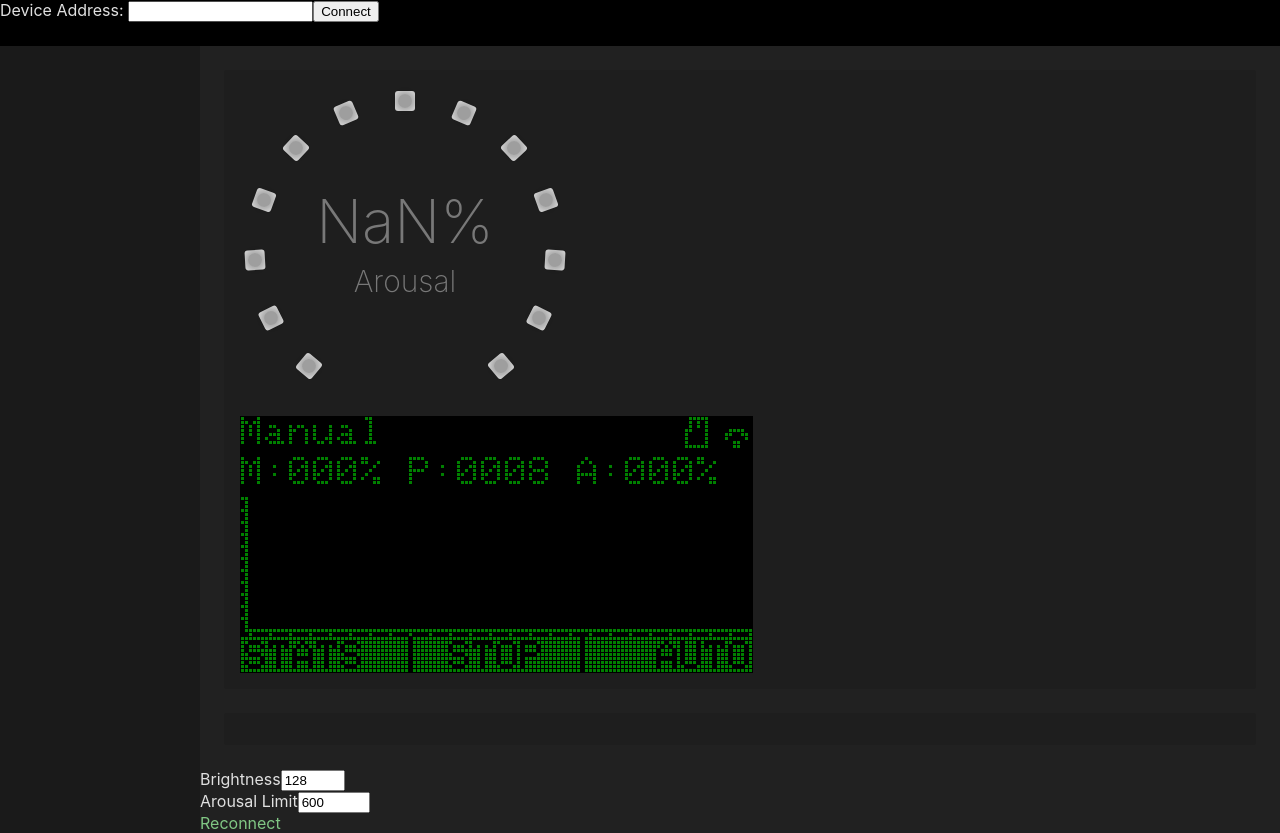
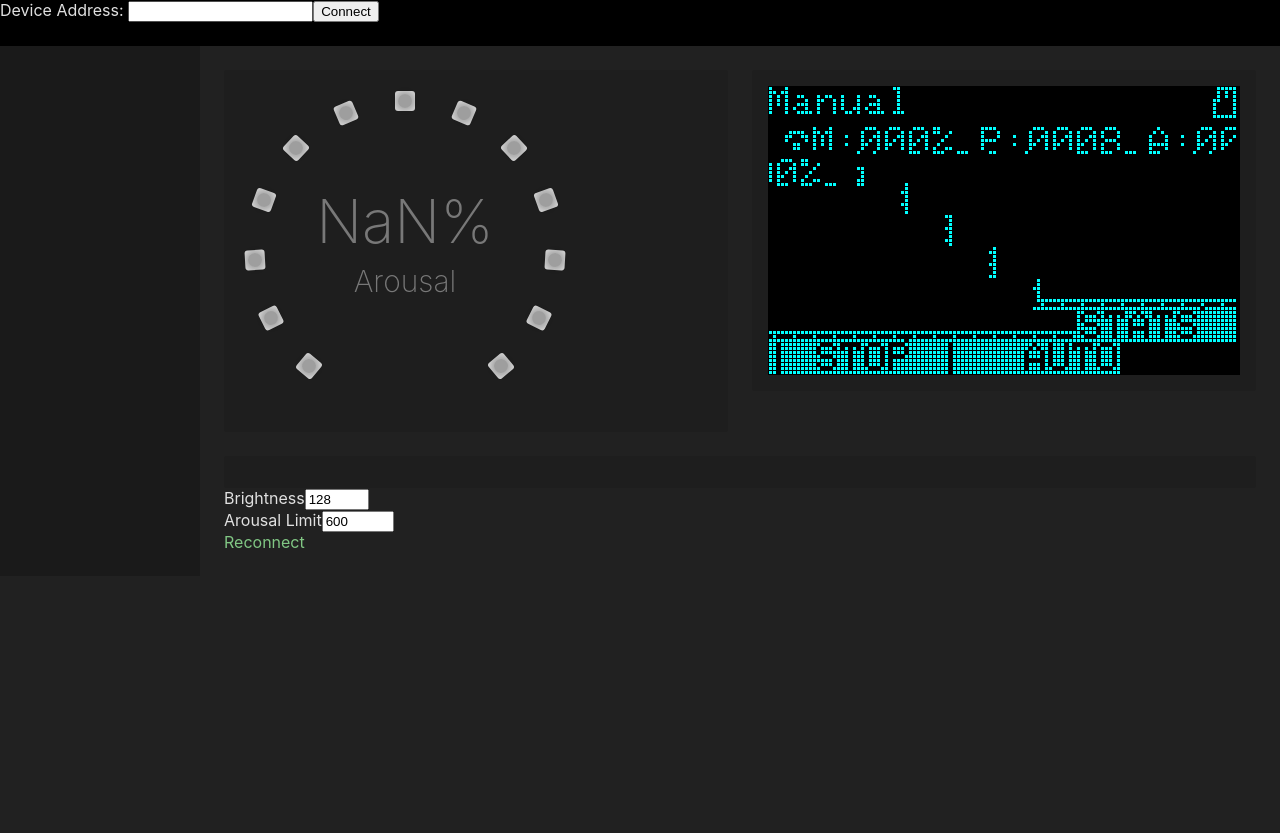
Before and after one commit to MausTec/maus-link-ui, a React (Create React App) app: page / in a window 1280 px wide. After the commit the page ends 800 px from the top, so only its background shows below. Built offline with nearby package versions, Linux system fonts and the light colour scheme.

Commit message:
Add screenshot viewer.

```diff
--- a/src/App.css
+++ b/src/App.css
@@ -21,7 +21,6 @@
 }
 
 .card {
-  margin: 1.5rem;
   background-color: rgba(0,0,0,0.1);
   border-radius: 2px;
   padding: 1rem;
@@ -29,8 +28,38 @@
 
 .App main {
   flex: 1 1 auto;
+  padding: 1.5rem;
 }
 
 svg {
   overflow: visible !important;
 }
+
+.row {
+  margin: 0 -0.75rem;
+}
+
+.row > .col {
+  padding: 0 0.75rem;
+  float: left;
+  box-sizing: border-box;
+  margin-bottom: 1.5rem;
+}
+
+.col > .card {
+  margin: 0;
+}
+
+.col.m6 {
+  width: 50%;
+}
+
+.col.m4 {
+  width: 33.33%;
+}
+
+.row:after {
+  content: "";
+  display: block;
+  clear: both;
+}
--- a/src/App.js
+++ b/src/App.js
@@ -159,9 +159,17 @@ class App extends Component {
           <Sidebar />
 
           <main>
-            <div className={'card'}>
-              <LEDRing connected={this.state.connected} pressure={ this.getLastData().pressure } arousal={ this.getLastData().arousal } limit={ this.state.settings.peakLimit } />
-              <LCDDisplay data={this.state.lcdData} />
+            <div className={'row'}>
+              <div className={'col s12 m6'}>
+                <div className={'card'}>
+                  <LEDRing connected={this.state.connected} pressure={ this.getLastData().pressure } arousal={ this.getLastData().arousal } limit={ this.state.settings.peakLimit } />
+                </div>
+              </div>
+              <div className={'col s12 m6'}>
+                <div className={'card'}>
+                  <LCDDisplay data={this.state.lcdData} />
+                </div>
+              </div>
             </div>
 
             <div className={'card'}>
--- a/src/LCDDisplay.js
+++ b/src/LCDDisplay.js
@@ -4,6 +4,9 @@ const LCDDisplay = ({data = ""}) => {
   const width = 128;
   const height = 64;
   const colHeight = Math.floor((height + 7) / 8);
+
+  const offColor = "black";
+  const onColor = "cyan";
 
   let pages = [];
 
@@ -22,10 +25,10 @@ const LCDDisplay = ({data = ""}) => {
       for (let row = 0; row < 8; row++) {
         const bit = !!(byte & (1 << (7 - (row % 8))));
         rows.push(<div key={"p" + page + "c" + column + "r" + row} className={'pixel'} style={{
-          border: "1px solid black",
+          border: "1px solid " + offColor,
           borderTop: "none",
           borderLeft: "none",
-          backgroundColor: (bit ? "green" : "black"),
+          backgroundColor: (bit ? onColor : offColor),
           width: 3,
           height: 3
         }}/>);
@@ -42,8 +45,8 @@ const LCDDisplay = ({data = ""}) => {
   return (
     <div className={'lcd'} style={{
       backgroundColor: 'black',
-      borderTop: "1px solid black",
-      borderLeft: "1px solid black",
+      borderTop: "1px solid " + offColor,
+      borderLeft: "1px solid " + offColor,
       display: 'inline-block', width: 'auto'
     }}>
       {pages}
```
